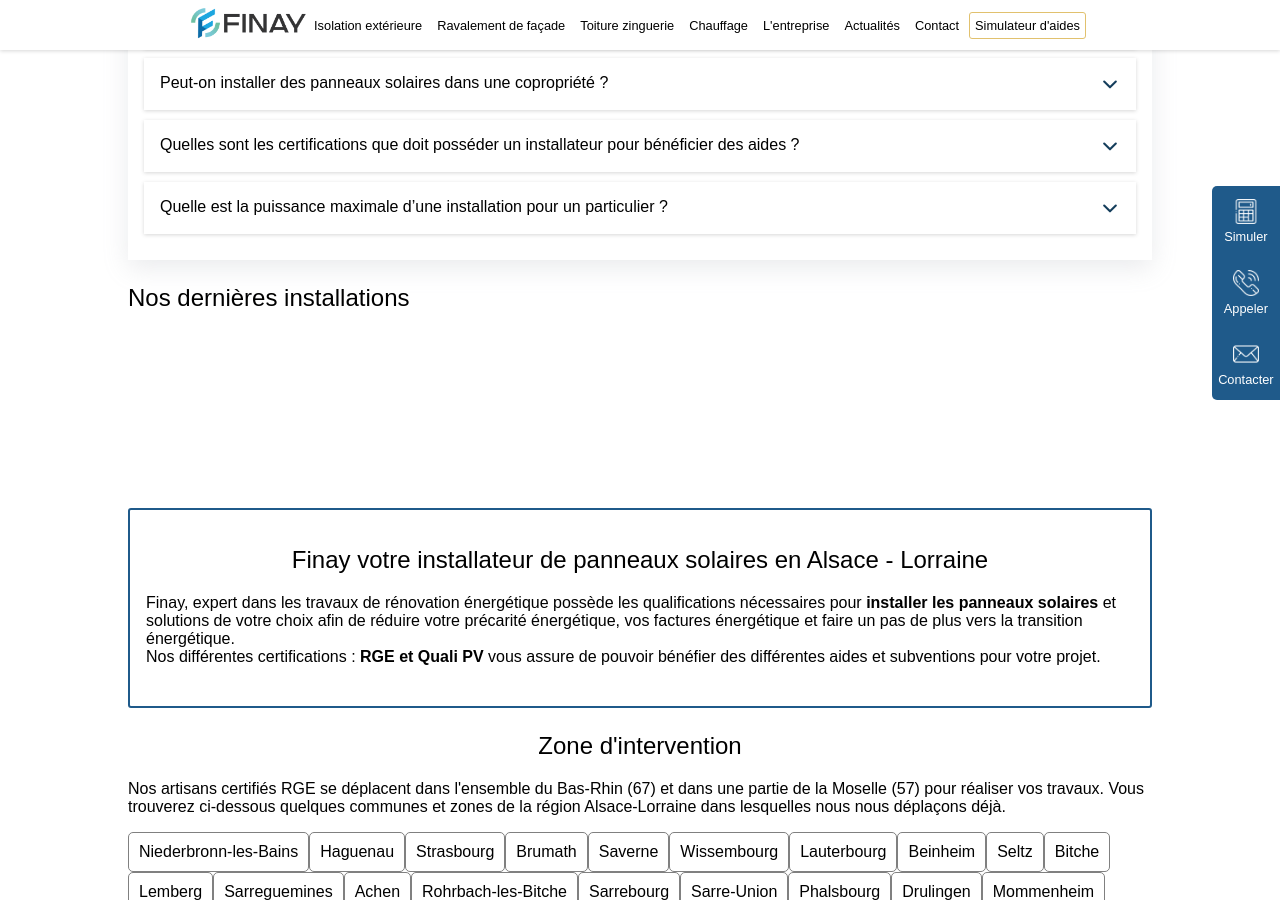
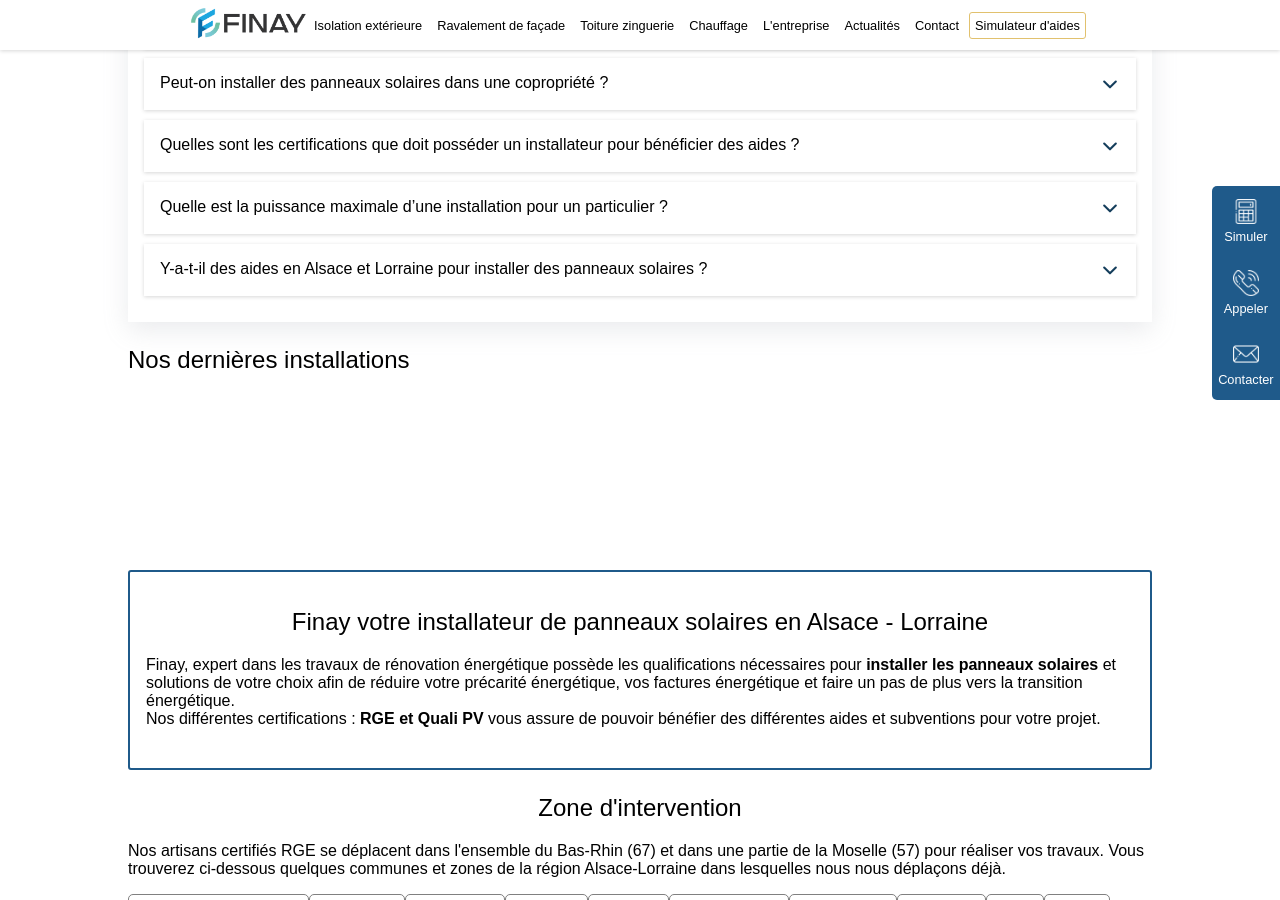
Before and after one commit to ozymedia/finay, a Jekyll site: the page built from solaire.html, in a window 1280 px wide and 900 px high, scrolled down 3452 px. Built offline with Jekyll 4.4.1, drawn with Linux system fonts in a browser that asks for light colours; nearby versions of some CDN libraries; some web fonts are replaced; a script that is not in the unit is left out.

Commit message:
change text

```diff
--- a/solaire.html
+++ b/solaire.html
@@ -230,7 +230,7 @@
             </svg></summary>
         <div itemscope itemprop="acceptedAnswer" itemtype="https://schema.org/Answer">
             <div itemprop="text">
-                <p>...</p>
+                <p>Les systèmes de panneaux bénéficiant du plus grand nombre de dispositifs d'aides mais également des montants les plus importants sont sans conteste les panneaux hybrides produisant de l'électricité et de la chaleur convertie ou non en eau chaude.<br>Les panneaux solaires hybrides à eau et les panneaux hybrides à air ou aérovoltaïques entrent dans cette catégorie.</p>
             </div>
         </div>
     </details>
@@ -283,6 +283,17 @@
             </svg></summary>
         <div itemscope itemprop="acceptedAnswer" itemtype="https://schema.org/Answer">
             <div itemprop="text">
+                <p></p>
+            </div>
+        </div>
+    </details>
+    <details class="box-shadow light">
+        <summary><h3 itemprop="name">Y-a-t-il des aides en Alsace et Lorraine pour installer des panneaux solaires ?</h3><svg width="20" height="20" viewBox="0 0 24 24" fill="none" xmlns="http://www.w3.org/2000/svg" aria-hidden="true" style="display: block;">
+            <path d="M19.0001 9L12.0001 16L5.00012 9" stroke="#153E5C" stroke-width="2.5" stroke-linecap="round" stroke-linejoin="round"></path>
+            </svg></summary>
+        <div itemscope itemprop="acceptedAnswer" itemtype="https://schema.org/Answer">
+            <div itemprop="text">
+                <p></p>
             </div>
         </div>
     </details>
```
